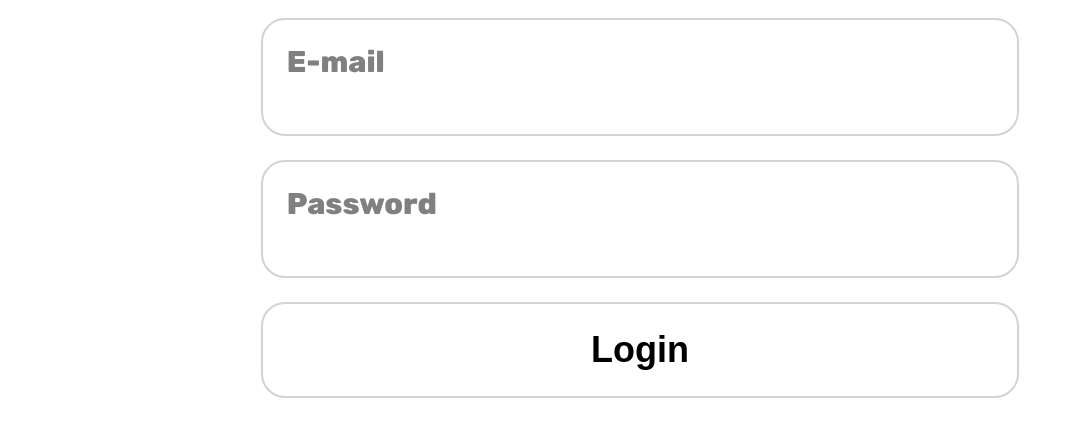
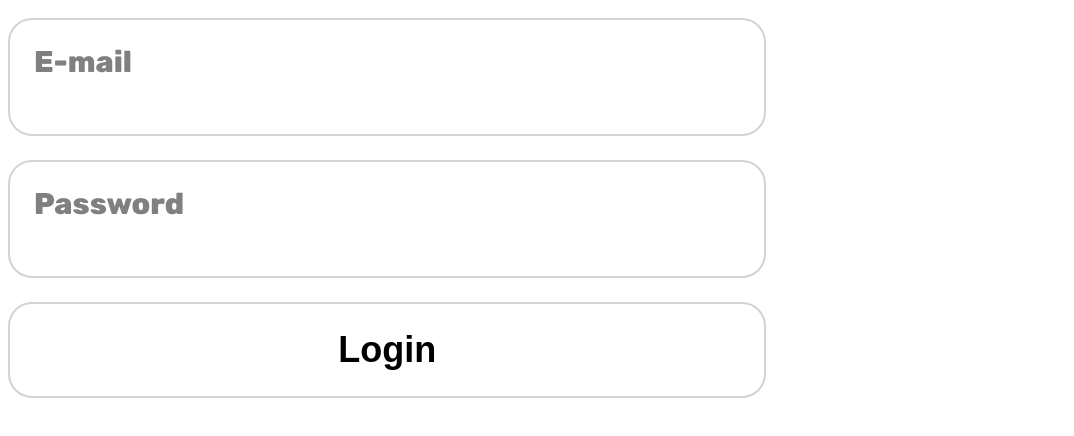
Before and after one commit to GrazianoMono/logindashboard, a React (Create React App) app: page /login in a window 1280 px wide. Shown: the top 436 px of the page, without its empty margins (0-1074 px from the left). Built offline with nearby package versions, Linux system fonts and the light colour scheme.

Commit message:
refactoring: adding routes and custom hook to authenticate

```diff
--- a/package.json
+++ b/package.json
@@ -11,6 +11,8 @@
     "prop-types": "^15.8.1",
     "react": "^17.0.2",
     "react-dom": "^17.0.2",
+    "react-router": "^6.2.1",
+    "react-router-dom": "6",
     "react-scripts": "5.0.0",
     "web-vitals": "^2.1.0"
   },
--- a/src/components/App.js
+++ b/src/components/App.js
@@ -1,65 +1,20 @@
 import '../scss/App.scss';
-import React, { useEffect, useReducer, useState } from 'react';
-import Login from '../components/Login';
+import React, { useEffect } from 'react';
 import Dashboard from './Dashboard';
-import Cookies from 'js-cookie';
+import { useNavigate } from 'react-router';
+import useAuth from '../hooks/useAuth';
 
 function App() {
-	const loginReducer = (state, action) => {
-		switch (action.type) {
-			case 'cookieSuccess':
-				console.log('Cookie valido');
-				return { logged: true };
-			case 'success':
-				Cookies.set('logged', 'success', { expires: 2 });
-				return { logged: true };
-			case 'incorrect':
-				return { logged: false, showError: true };
-			default:
-				return state;
-		}
-	};
-
-	const [logged, dispatch] = useReducer(loginReducer, { logged: false });
-
-	const handleSubmit = (e) => {
-		if (password === '123456' && email === 'guest@mono.studio')
-			dispatch({ type: 'success' });
-		else dispatch({ type: 'incorrect' });
-		e.preventDefault();
-	};
-
-	const [password, setPassword] = useState('');
-	const handlePasswordChange = (e) => {
-		setPassword(e.target.value);
-	};
-
-	const [email, setEmail] = useState('');
-	const handleEmailChange = (e) => {
-		setEmail(e.target.value);
-	};
+	const navigate = useNavigate();
+	const { isLogged } = useAuth();
 
 	useEffect(() => {
-		const cookie = Cookies.get('logged');
-		console.log(cookie === 'success');
-		if (cookie === 'success') dispatch({ type: 'cookieSuccess' });
+		if (!isLogged) navigate('/login');
 	}, []);
 
 	return (
 		<div className="App">
-			{!logged.logged && (
-				<Login
-					handleSubmit={handleSubmit}
-					handleEmailChange={handleEmailChange}
-					handlePasswordChange={handlePasswordChange}
-					password={password}
-					email={email}
-				/>
-			)}
-			{!logged.logged && logged.showError && (
-				<p className="error">Credenziali errate, riprova!</p>
-			)}
-			{logged.logged && <Dashboard />}
+			<Dashboard />
 		</div>
 	);
 }
--- a/src/components/Login.js
+++ b/src/components/Login.js
@@ -1,16 +1,28 @@
 import React from 'react';
-import PropTypes from 'prop-types';
 import '../scss/Login.scss';
+import useAuth from '../hooks/useAuth';
+import { useState } from 'react';
 
-function Login({
-	handleSubmit,
-	handleEmailChange,
-	email,
-	handlePasswordChange,
-	password,
-}) {
+function Login() {
+	const { handleSubmit } = useAuth();
+
+	const [password, setPassword] = useState('');
+	const handlePasswordChange = (e) => {
+		setPassword(e.target.value);
+	};
+
+	const [email, setEmail] = useState('');
+	const handleEmailChange = (e) => {
+		setEmail(e.target.value);
+	};
+
 	return (
-		<form className="login-form" onSubmit={handleSubmit}>
+		<form
+			className="login-form"
+			onSubmit={(e) => {
+				handleSubmit({ email: email, password: password });
+				e.preventDefault();
+			}}>
 			<div className="form-field">
 				<label className="form-field__label" htmlFor="email">
 					E-mail
@@ -47,12 +59,4 @@ function Login({
 	);
 }
 
-Login.propTypes = {
-	handleSubmit: PropTypes.func,
-	handleEmailChange: PropTypes.func,
-	handlePasswordChange: PropTypes.func,
-	email: PropTypes.string,
-	password: PropTypes.string,
-};
-
 export default Login;
--- /dev/null
+++ b/src/hooks/useAuth.js
@@ -0,0 +1,31 @@
+import react from 'react';
+import { useState, useEffect } from 'react';
+import Cookies from 'js-cookie';
+
+const useAuth = () => {
+	const [isLogged, setIsLogged] = useState(false);
+
+	const createCookie = () => {
+		Cookies.set('logged', 'success', { expires: 2 });
+	};
+
+	const getCookie = () => {
+		return Cookies.get('logged');
+	};
+
+	const handleSubmit = (data) => {
+		if (data.email === 'guest@mono.studio' && data.password === '123456') {
+			setIsLogged(true);
+			createCookie();
+		}
+	};
+
+	useEffect(() => {
+		const cookie = getCookie();
+		if (cookie === 'success') setIsLogged(true);
+	}, []);
+
+	return { isLogged, handleSubmit };
+};
+
+export default useAuth;
--- a/src/index.js
+++ b/src/index.js
@@ -2,10 +2,19 @@ import React from 'react';
 import ReactDOM from 'react-dom';
 import './index.scss';
 import App from './components/App';
+import { BrowserRouter, Routes, Route } from 'react-router-dom';
+import Dashboard from './components/Dashboard';
+import Login from './components/Login';
 
 ReactDOM.render(
-  <React.StrictMode>
-    <App />
-  </React.StrictMode>,
-  document.getElementById('root')
+	<React.StrictMode>
+		<BrowserRouter>
+			<Routes>
+				<Route path="/" element={<App />} />
+				<Route path="/login" element={<Login />} />
+				<Route path="/dashboard" element={<Dashboard />} />
+			</Routes>
+		</BrowserRouter>
+	</React.StrictMode>,
+	document.getElementById('root')
 );
```
Also changed, not shown: 1 other file (tests, documents, lock files or other folders).
